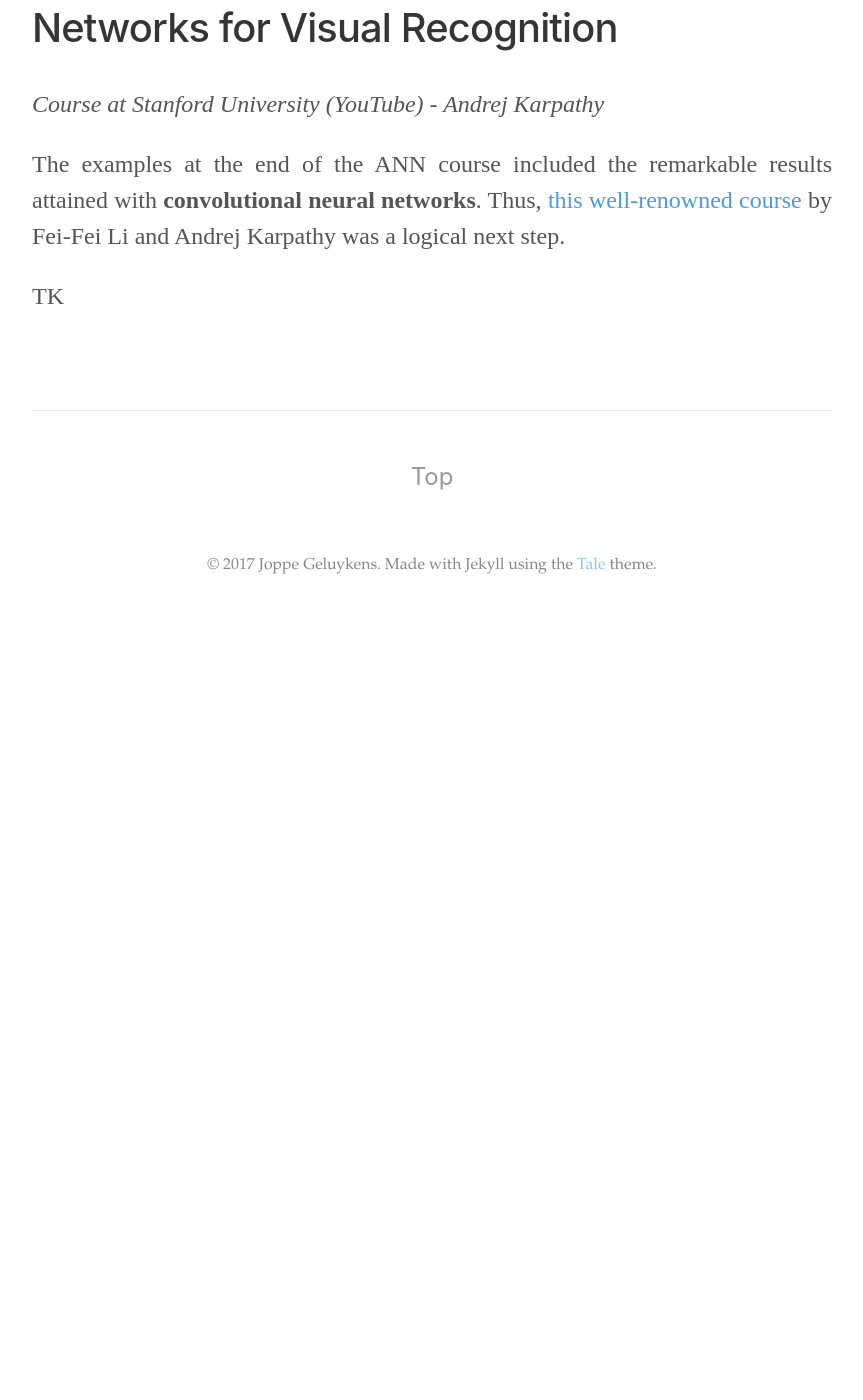
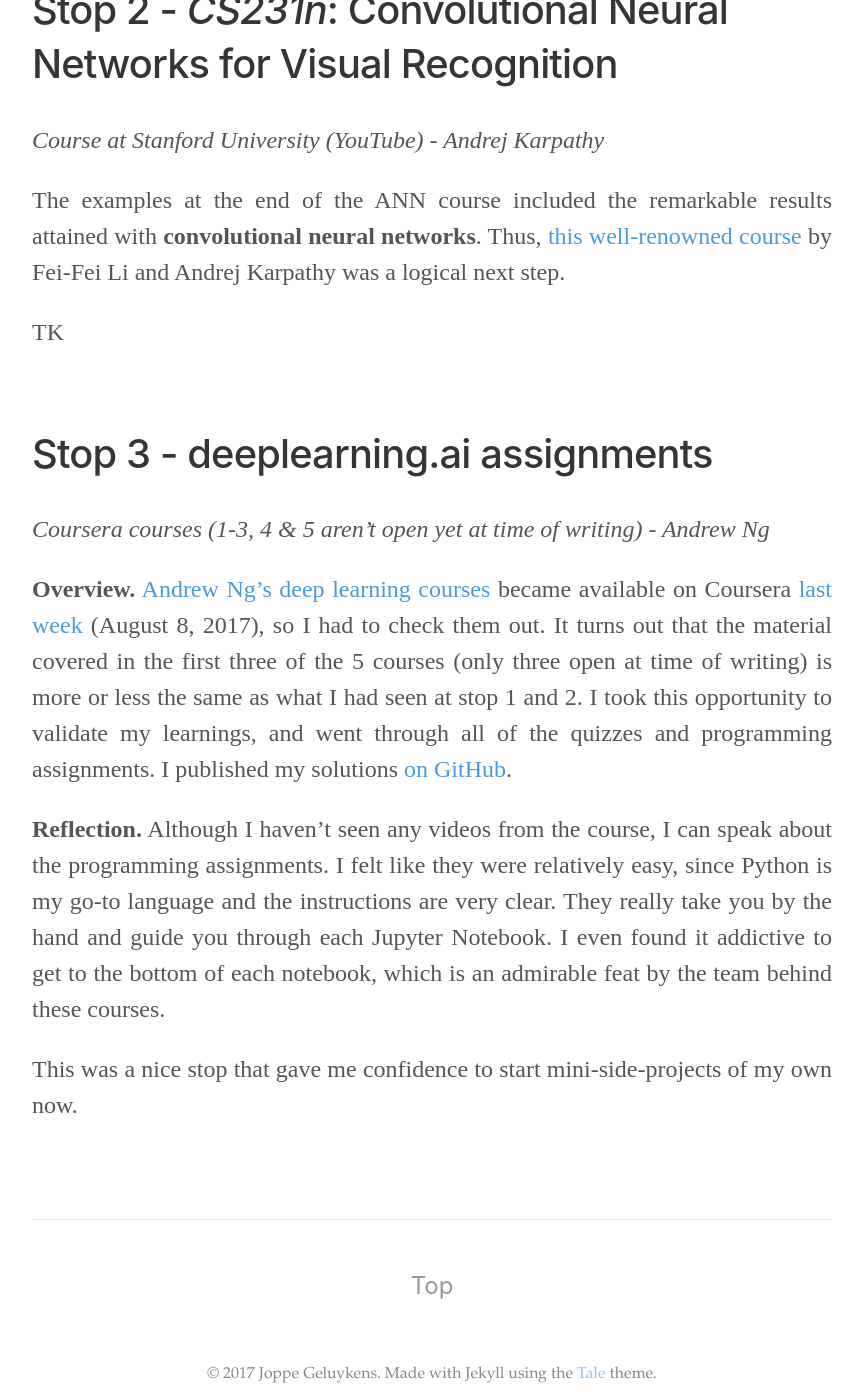
Before and after one commit to jppgks/blog, a Jekyll site: the page built from machine-learning-path.md, in a window 1280 px wide and 1400 px high, scrolled down 2339 px. Shown: the whole window, without its empty margins (208-1071 px from the left). Built offline with Jekyll 4.4.1, drawn with Linux system fonts in a browser that asks for light colours; before the commit the page ends 2969 px from its top, so only the background shows below that; some of the changed text lies outside the part shown.

Commit message:
add stop 3 to learning path
Coursera deeplearning.ai

```diff
--- a/machine-learning-path.md
+++ b/machine-learning-path.md
@@ -10,7 +10,7 @@
 The end goal is to apply these skills and have a meaningful impact on people in "the real-world".
 </p>
 <p>
-At every stop, I give a description together with my evaluation of the contribution of this stop to my machine learning skills.
+At every stop, I give a description together with a reflection of the contribution of this stop to my machine learning skills.
 </p>
 </div>
 
@@ -37,7 +37,7 @@
 The course material eventually touched briefly on *convolutional neural networks*
 as an introduction to a deep learning approach.
 
-**Evaluation.** The course was given from a mathematics perspective,
+**Reflection.** The course was given from a mathematics perspective,
 which required the application of the linear algebra that I had seen in the previous semester.
 If you need to build an intuition about a new subject, this approach might not be preferable.
 However, after I read the [Hacker's guide to Neural Networks](http://karpathy.github.io/neuralnets/),
@@ -62,3 +62,12 @@
 Thus, [this well-renowned course](http://cs231n.stanford.edu) by Fei-Fei Li and Andrej Karpathy was a logical next step.
 
 TK
+
+## Stop 3 - deeplearning.ai assignments
+_Coursera courses (1-3, 4 & 5 aren't open yet at time of writing) - Andrew Ng_
+
+**Overview.** [Andrew Ng's deep learning courses](https://www.coursera.org/specializations/deep-learning) became available on Coursera [last week](https://twitter.com/AndrewYNg/status/894994683931148288) (August 8, 2017), so I had to check them out. It turns out that the material covered in the first three of the 5 courses (only three open at time of writing) is more or less the same as what I had seen at stop 1 and 2. I took this opportunity to validate my learnings, and went through all of the quizzes and programming assignments. I published my solutions [on GitHub](https://github.com/jppgks/coursera-deeplearning.ai).
+
+**Reflection.** Although I haven't seen any videos from the course, I can speak about the programming assignments. I felt like they were relatively easy, since Python is my go-to language and the instructions are very clear. They really take you by the hand and guide you through each Jupyter Notebook. I even found it addictive to get to the bottom of each notebook, which is an admirable feat by the team behind these courses.
+
+This was a nice stop that gave me confidence to start mini-side-projects of my own now.
```
